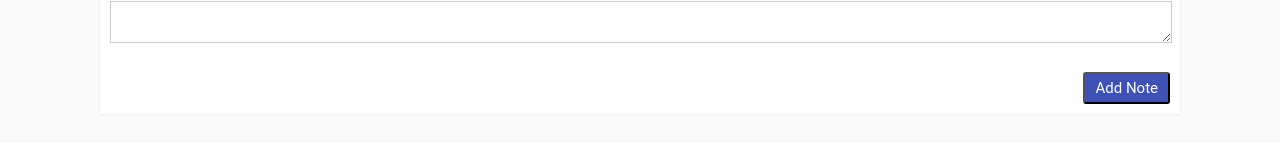
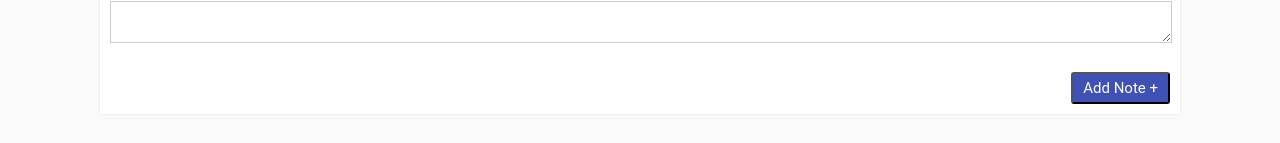
Before and after one commit to kushalrshah11/NoteApp, a React (Create React App) app: page / in a window 1280 px wide. Shown: the part 297-440 px from the top of the page. Built offline with nearby package versions, Linux system fonts and the light colour scheme.

Commit message:
done with documentation

```diff
--- a/package.json
+++ b/package.json
@@ -8,6 +8,7 @@
     "enzyme-adapter-react-15": "^1.4.3",
     "node": "latest",
     "node-sass": "^6.0.1",
+    "prop-types": "^15.7.2",
     "react": "^17.0.2",
     "react-dom": "^17.0.2",
     "react-redux": "7.1.0",
--- a/src/App.js
+++ b/src/App.js
@@ -5,6 +5,11 @@ import React from "react";
 import  { Provider } from "react-redux";
 import AddNotes from "./components/AddNotes";
 import NoteList from "./components/Notelist";
+
+/**
+ * @author Kushal Shah <kushal.shah1105@gmail.com>
+ */
+
 
 function App() {
     return (
--- a/src/components/AddNotes/index.js
+++ b/src/components/AddNotes/index.js
@@ -1,11 +1,13 @@
 import React, {useState} from "react";
 import {connect} from "react-redux";
 import {addNote} from "./../../store/actions";
+import * as PropTypes from "prop-types";
 
 
 
-
-
+/**
+ * Add a Note Form
+ */
 export function AddNotes(props) {
     const [form, setForm] = useState({
         title: "",
@@ -13,13 +15,7 @@ export function AddNotes(props) {
     });
 
 
-    /**
-     * Insert text at cursor position.
-     *
-     * @param {string} text
-     * @public
-     */
-
+    /** This function takes input from input and textarea fields of Title & Text and sets it in the form field */
     function handleChange(e) {
         const {name, value} = e.target;
 
@@ -29,6 +25,7 @@ export function AddNotes(props) {
         setForm(newForm);
     }
 
+    /** This function submits the form and calls dispatcher method addNote to store the fields of the form in the store*/
     function handleSubmit(e) {
         e.preventDefault();
         props.addNote(form);
@@ -57,7 +54,7 @@ export function AddNotes(props) {
                         </label>
                     </div>
                     <div>
-                        <button className="btn btn-blue">Add Note</button>
+                        <button className="btn btn-blue">Add Note +</button>
                     </div>
                 </form>
 
@@ -72,6 +69,11 @@ function mapDispatchToProps(dispatch) {
     };
 }
 
+
+AddNotes.propTypes = {
+    addNote: PropTypes.func
+}
+
 export default connect(
     null,
     mapDispatchToProps
--- a/src/components/EditNotes/index.js
+++ b/src/components/EditNotes/index.js
@@ -1,10 +1,15 @@
 import React, {useState} from "react";
 import {updateNote} from "../../store/actions";
 import {connect} from "react-redux";
+import * as PropTypes from "prop-types";
 
 
+/**
+ * Edit a Note Form
+ */
 export function EditNotes(props) {
 
+    /** Setting the state of the form fields from the store values */
     const [form, setForm] = useState({
         title: props.title,
         text: props.text,
@@ -12,6 +17,7 @@ export function EditNotes(props) {
     });
 
 
+    /** This function takes input from input and textarea fields of Title & Text and sets it in the form field */
     function handleChange(e) {
         const {name, value} = e.target;
 
@@ -20,6 +26,7 @@ export function EditNotes(props) {
         setForm(newForm);
     }
 
+    /** This function submits the form and calls dispatcher method update to store the fields of the form in the store updated  by the user*/
     function handleUpdate(e) {
         e.preventDefault();
         props.update(form);
@@ -30,22 +37,26 @@ export function EditNotes(props) {
         <div key={props.id}>
             <form  onSubmit={handleUpdate}>
                 <label>Title
+                    <div>
                     <input
                         name="title"
                         value={form.title}
                         onChange={handleChange}
                         required
                     />
+                    </div>
                 </label>
                 <br/>
                 <br/>
                 <label>Text
+                    <div>
                     <textarea
                         name="text"
                         value={form.text}
                         onChange={handleChange}
                         required
                     />
+                    </div>
                 </label>
                 <br/>
                 <br/>
@@ -65,5 +76,12 @@ function mapDispatchToProps(dispatch) {
     };
 }
 
+EditNotes.propTypes = {
+    title: PropTypes.string,
+    text: PropTypes.string,
+    id: PropTypes.number,
+    update: PropTypes.func.isRequired
+}
+
 
 export default connect(null, mapDispatchToProps)(EditNotes);
--- a/src/components/Notelist/index.js
+++ b/src/components/Notelist/index.js
@@ -5,6 +5,7 @@ import EditNotes from "../EditNotes";
 import { makeStyles } from '@material-ui/core/styles';
 import Card from '@material-ui/core/Card';
 import CardContent from '@material-ui/core/CardContent';
+import * as PropTypes from "prop-types";
 
 
 
@@ -28,9 +29,10 @@ const useStyles = makeStyles({
 
 
 
-
-
-function NoteList(props) {
+/**
+ * Displays List of Notes
+ */
+export function NoteList(props) {
     const classes = useStyles();
 
     const searchString = props.notes.search.toString().toLowerCase();
@@ -54,9 +56,12 @@ function NoteList(props) {
 
 function mapStateToProps(state) {
     return {
-        notes: state,
-        search: state
+        notes: state
     };
 }
 
+NoteList.propTypes = {
+      notes: PropTypes.object
+}
+
 export default connect(mapStateToProps)(NoteList);
```
Also changed, not shown: src/components/Header/index.js (+9 -3 lines), src/components/Note/index.js (+13 -1 lines), 2 other files (tests, documents, lock files or other folders).
